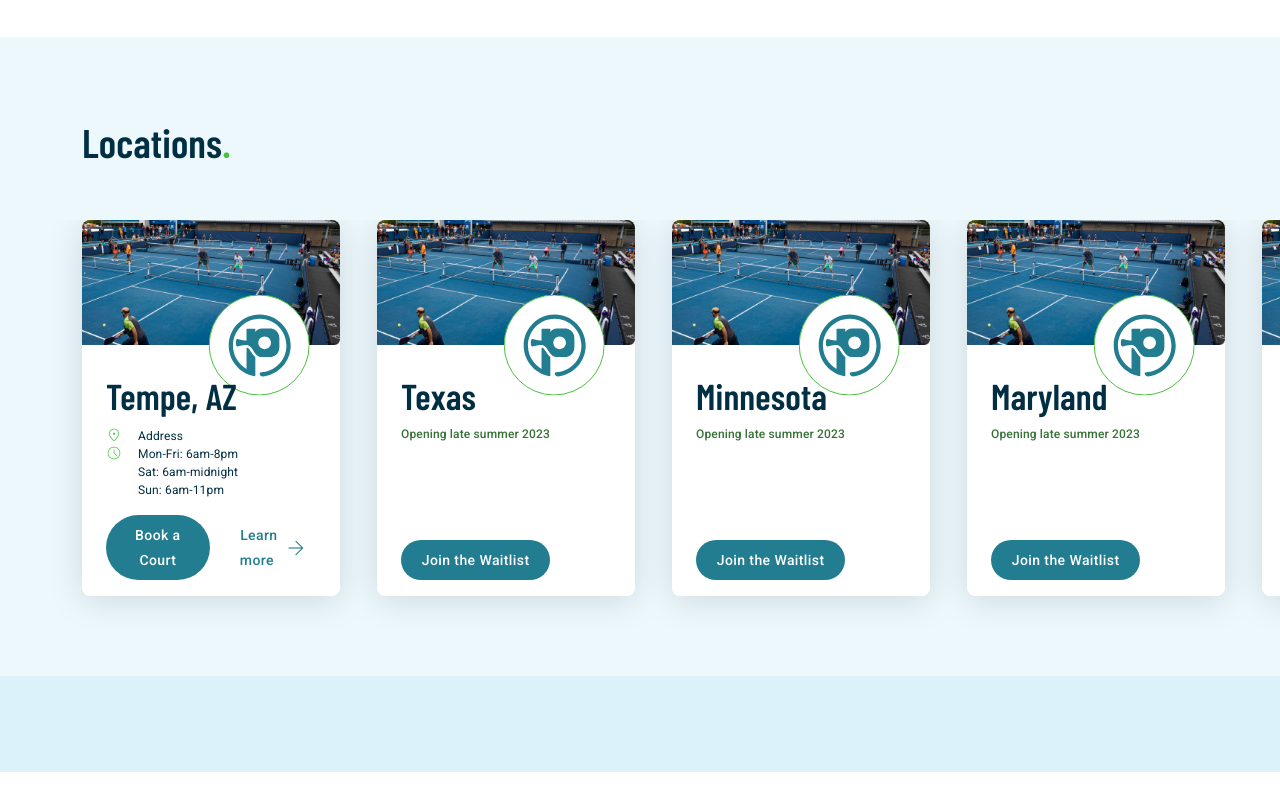
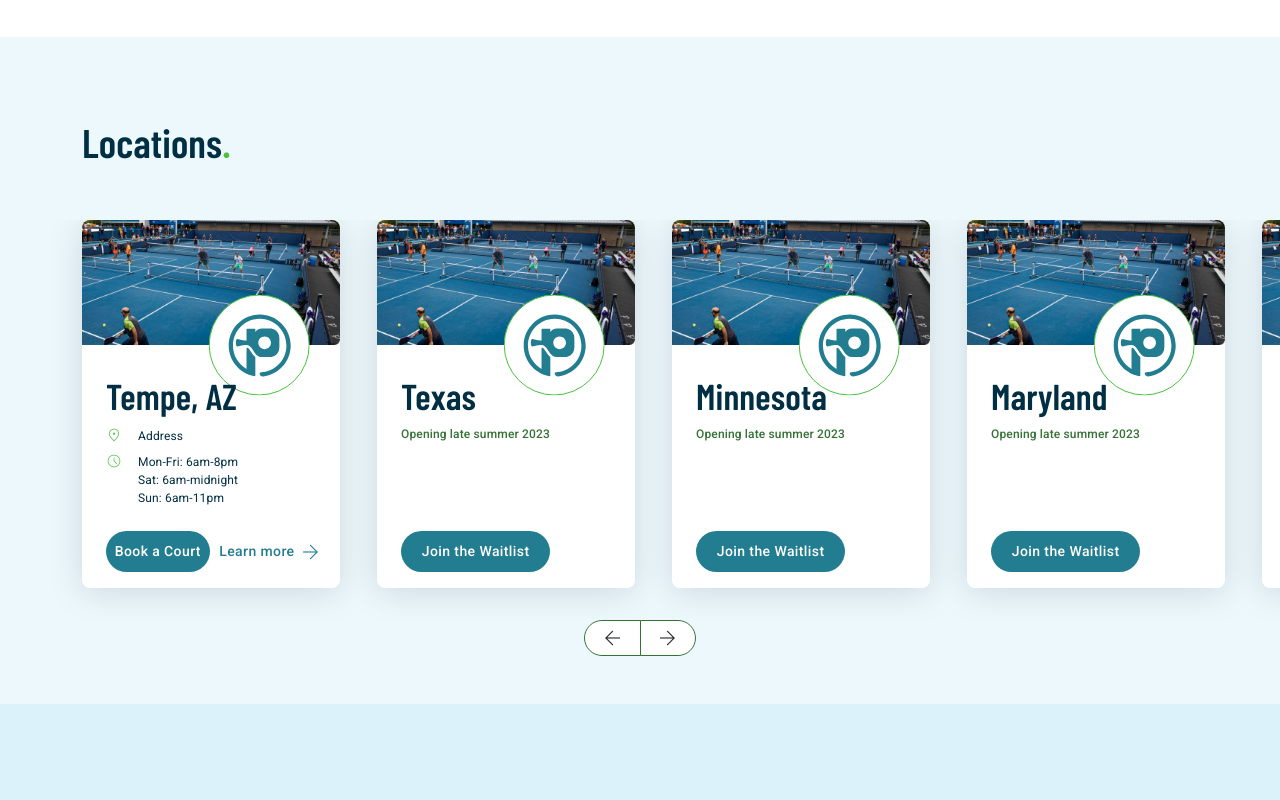
Before and after one commit to petermking18/PickleMall, a React (Create React App) app: page /home in a window 1280 px wide. Shown: the part 1096-1896 px from the top of the page. Before the commit the page ends 1868 px from the top, so only its background shows below. Built offline with nearby package versions, Linux system fonts and the light colour scheme.

Commit message:
added paging buttons for locations slider

```diff
--- a/package.json
+++ b/package.json
@@ -18,6 +18,7 @@
     "react-router-dom": "^6.10.0",
     "react-scripts": "5.0.1",
     "react-slick": "^0.29.0",
+    "segmented-control": "^0.2.1",
     "slick-carousel": "^1.8.1",
     "validator": "^13.9.0",
     "virtual-dom-stringify": "^3.0.1",
--- a/src/Pages/Home/Home.jsx
+++ b/src/Pages/Home/Home.jsx
@@ -4,7 +4,7 @@ import Nav2 from '../../Components/Nav2/Nav2'
 import Card from '../../Components/Card/Card'
 import Footer from "../../Components/Footer/Footer"
 import {ArrowRightAlt, LocationOnOutlined} from '@mui/icons-material'
-import {Button, Stack, CircularProgress, TextField, Select, FormControl, InputLabel, MenuItem} from '@mui/material'
+import {Button, Stack, ButtonGroup} from '@mui/material'
 import Grid from '@mui/material/Unstable_Grid2'
 
 import Slider from 'react-slick'
@@ -235,7 +235,7 @@ export default function Home() {
                                     <div className={'info'}>
                                         {l.isOpen ?
                                             <div>
-                                                <Stack direction={'row'} spacing={2}>
+                                                <Stack direction={'row'} spacing={2} className={'mb-2'}>
                                                     <span className={'material-symbols-outlined text-pickle-green info-icon'}>location_on</span>
                                                     <div className={'text-deep-blue info-text'}>{l.address}</div>
                                                 </Stack>
@@ -257,13 +257,13 @@ export default function Home() {
                                         }
                                     </div>
 
-                                    <div className={'buttons-row mt-auto'}>
+                                    <div className={'buttons-row mt-auto pt-2'}>
                                         {l.isOpen ?
                                             <Stack direction={'row'} spacing={2}>
-                                                <Button variant={'contained'} color={'volleyBlue'} disableElevation>
+                                                <Button variant={'contained'} color={'volleyBlue'} className={'text-nowrap'} disableElevation>
                                                     Book a Court
                                                 </Button>
-                                                <Button variant={'text'} className={'text-volley-blue'}>
+                                                <Button variant={'text'} className={'text-volley-blue text-nowrap'}>
                                                     Learn more&nbsp;<span className={'material-symbols-outlined'}>arrow_forward</span>
                                                 </Button>
                                             </Stack>
@@ -280,6 +280,17 @@ export default function Home() {
                         </div>)
                     }
                 </Slider>
+                <div className={'d-flex justify-content-center '}>
+                    <ButtonGroup variant={'outlined'} aria-label={'Locations page control'} className={'locations-page-control'} color={'kitchenGreen'}>
+                        <Button className={'back-button'} disabled={locationsIndex === 0}
+                        onClick={() => locationsSlider.slickPrev()}>
+                            <span className={'material-symbols-outlined text-dark'}>arrow_back</span>
+                        </Button>
+                        <Button className={'forward-button'} onClick={() => locationsSlider.slickNext()}>
+                            <span className={'material-symbols-outlined text-dark'}>arrow_forward</span>
+                        </Button>
+                    </ButtonGroup>
+                </div>
             </div>
         </div>
         <div className='section-4'>
--- a/src/Pages/Home/Home.scss
+++ b/src/Pages/Home/Home.scss
@@ -154,6 +154,29 @@
                     }
                 }
             }
+
+            .locations-page-control {
+                .back-button {
+                    border-top-left-radius: 100px;
+                    border-bottom-left-radius: 100px;
+                }
+                .forward-button {
+                    border-top-right-radius: 100px;
+                    border-bottom-right-radius: 100px;
+                }
+
+                Button {
+                    border-color: var(--bs-kitchen-green);
+
+                    &:not(:hover) {
+                        background-color: var(--bs-bright-white);
+                    }
+                    &:hover {
+                        background-color: #BCE7C3;
+                    }
+                }
+            }
+
         }
     }
 
```
Also changed, not shown: 1 other file (tests, documents, lock files or other folders).
